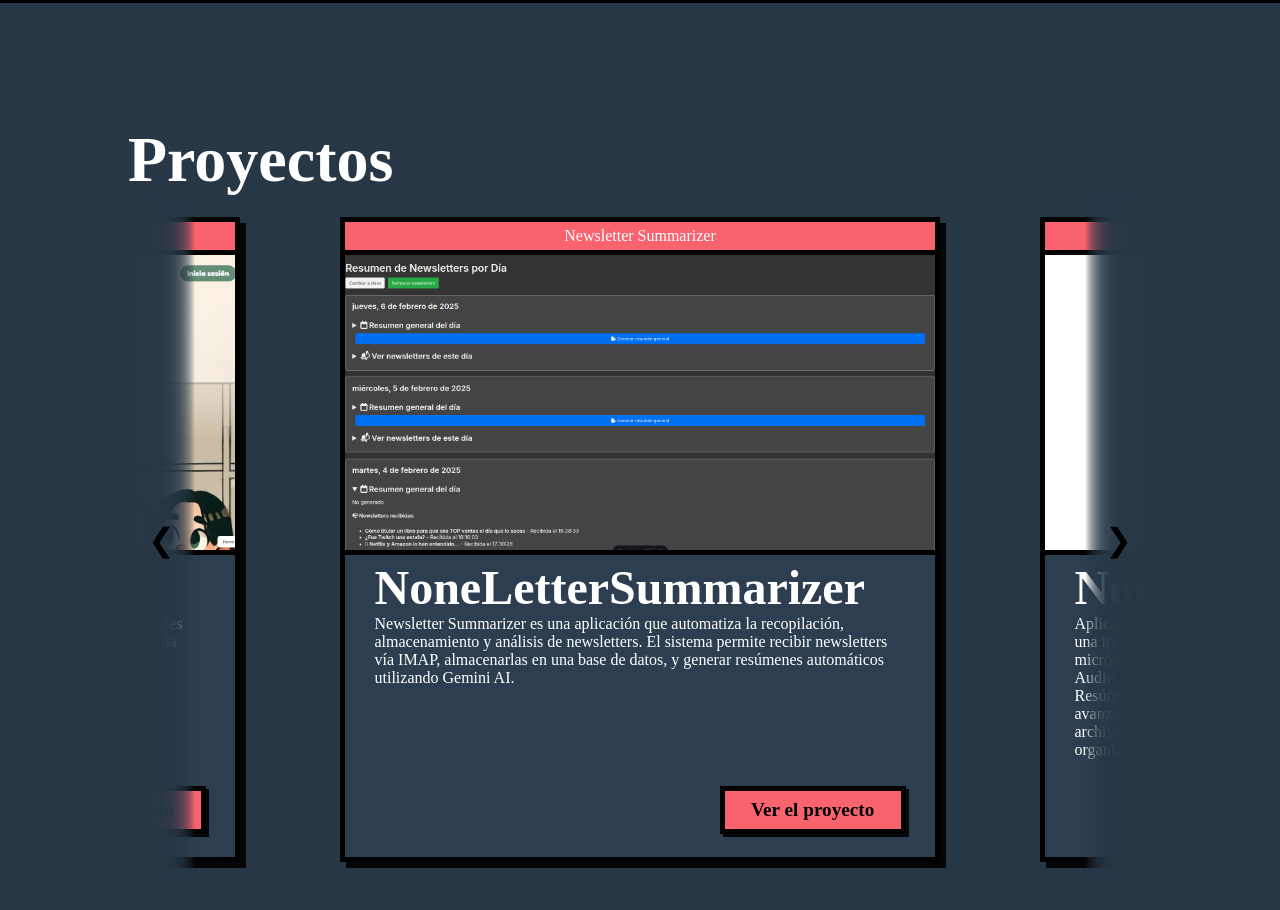
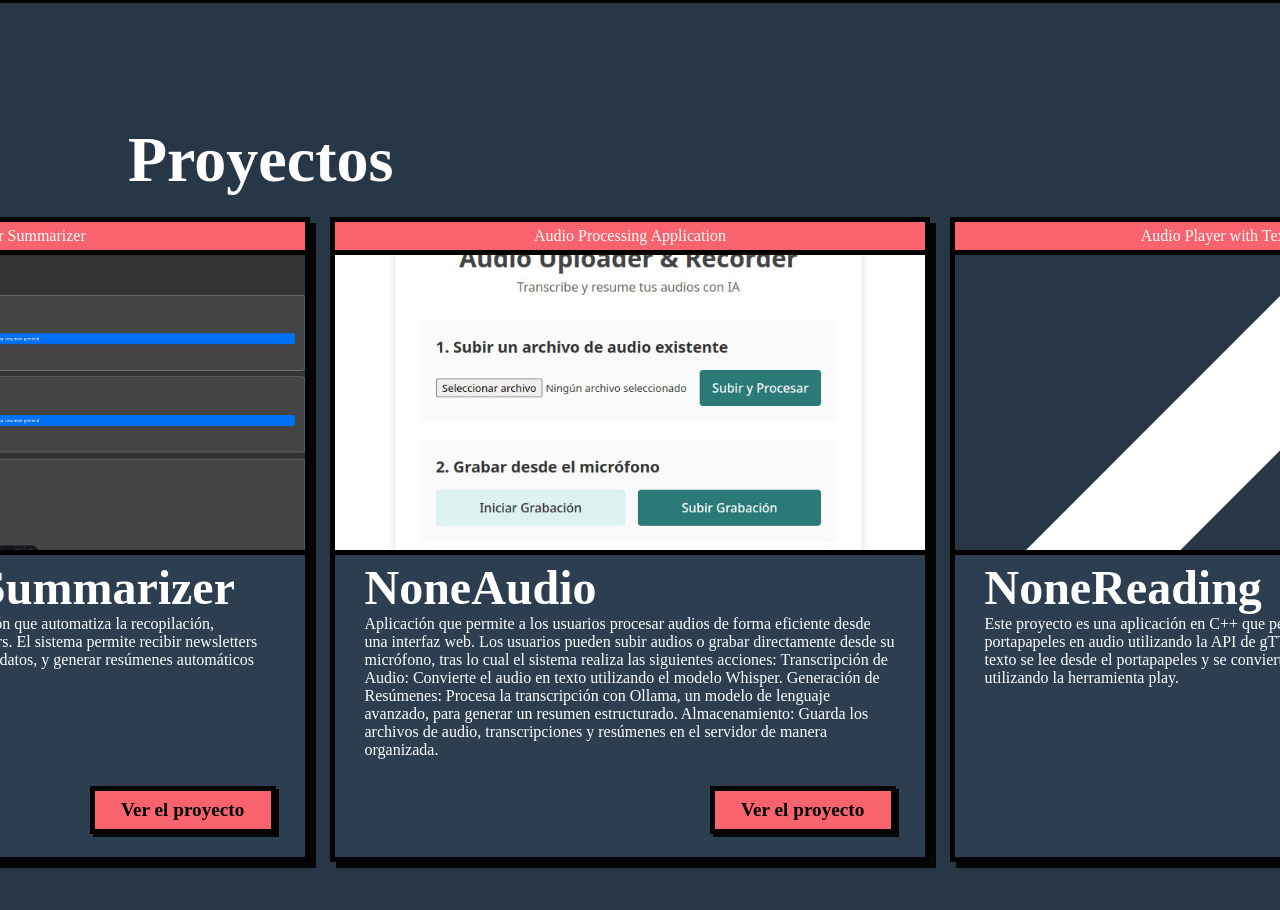
Before and after one commit to Nonetss/NoneBot, an Astro site in the folder Frontend/: page / in a window 1280 px wide. Shown: the part 828-1738 px from the top of the page. Built offline with nearby package versions, Linux system fonts and the light colour scheme; Astro itself is replaced by a stand-in of ours; a web font is replaced by a local one.

Commit message:
Introducimos un carrusel de biblioteca externa

```diff
--- a/Frontend/package.json
+++ b/Frontend/package.json
@@ -13,6 +13,8 @@
     "@types/react": "^19.0.8",
     "@types/react-dom": "^19.0.3",
     "astro": "^5.1.7",
+    "embla-carousel-autoplay": "^8.5.2",
+    "embla-carousel-react": "^8.5.2",
     "react": "^19.0.0",
     "react-dom": "^19.0.0",
     "sharp": "^0.33.5",
--- a/Frontend/src/components/elementos/Proyectos.astro
+++ b/Frontend/src/components/elementos/Proyectos.astro
@@ -1,5 +1,6 @@
 ---
 import Carrusel from "@components/tarjetas/CarouselProyectos.jsx";
+import Prueba from "@components/tarjetas/Carrusel.jsx";
 
 const proyectos = [
   {
@@ -41,7 +42,7 @@ const proyectos = [
   <div class="proyectos-div">
     <h1 id="proyectos">Proyectos</h1>
     <div class="lista-proyectos">
-      <Carrusel proyectos={proyectos} client:load />
+      <Prueba proyectos={proyectos} client:load />
     </div>
   </div>
 </section>
@@ -57,10 +58,14 @@ const proyectos = [
   }
 
   .proyectos-div {
-    width: 80%;
+    width: 100%;
+    display: flex;
+    flex-direction: column;
+    justify-content: center;
   }
 
   h1 {
     padding-top: 120px;
+    margin-left: 10%;
   }
 </style>
--- /dev/null
+++ b/Frontend/src/components/tarjetas/Carrusel.jsx
@@ -0,0 +1,53 @@
+import React from "react";
+import useEmblaCarousel from "embla-carousel-react";
+import Autoplay from "embla-carousel-autoplay";
+// Conserva tus importaciones de estilos
+import "@styles/tarjetas/CarouselProyectos.css";
+import "./Prueba.css";
+
+export default function Prueba({ proyectos = [] }) {
+  // Iniciamos Embla con loop + autoplay
+  const [emblaRef] = useEmblaCarousel({ loop: true }, [Autoplay()]);
+
+  return (
+    <div className="embla" ref={emblaRef}>
+      {/* Contenedor principal de Embla */}
+      <div className="embla__container">
+        {/* Embla te pide que cada elemento sea un "slide"
+            (a menos que quieras meterlos todos en un mismo slide).
+            Normalmente, cada "proyecto" es un slide independiente: */}
+        {proyectos.map((proyecto, idx) => (
+          <div className="embla__slide" key={`${proyecto.nombre}-${idx}`}>
+            {/* Aquí agregamos la clase que usabas antes para el estilo global */}
+            <div className="carouselContainer proyecto">
+              <div className="proyectoNombre">
+                <p>{proyecto.nombre}</p>
+              </div>
+              <div className="proyectoImagen">
+                <img
+                  className="proyectoImagenImg"
+                  src={proyecto.imgEnlace}
+                  alt={`Imagen de ${proyecto.nombre}`}
+                />
+              </div>
+              <div className="proyectoDetalles">
+                <h3>{proyecto.titulo}</h3>
+                <div className="proyectosInfo">
+                  <p className="proyectoDescripcion">{proyecto.descripcion}</p>
+                  <a
+                    href={proyecto.enlaceProyecto || "#"}
+                    target="_blank"
+                    rel="noopener noreferrer"
+                    className="verProyecto"
+                  >
+                    Ver el proyecto
+                  </a>
+                </div>
+              </div>
+            </div>
+          </div>
+        ))}
+      </div>
+    </div>
+  );
+}
--- /dev/null
+++ b/Frontend/src/components/tarjetas/Prueba.css
@@ -0,0 +1,11 @@
+.embla {
+  overflow: hidden;
+}
+.embla__container {
+  display: flex;
+  margin: 20px;
+}
+.embla__slide {
+  flex: 0 0 50%;
+  min-width: 0;
+}
```
Also changed, not shown: Frontend/pnpm-lock.yaml.
